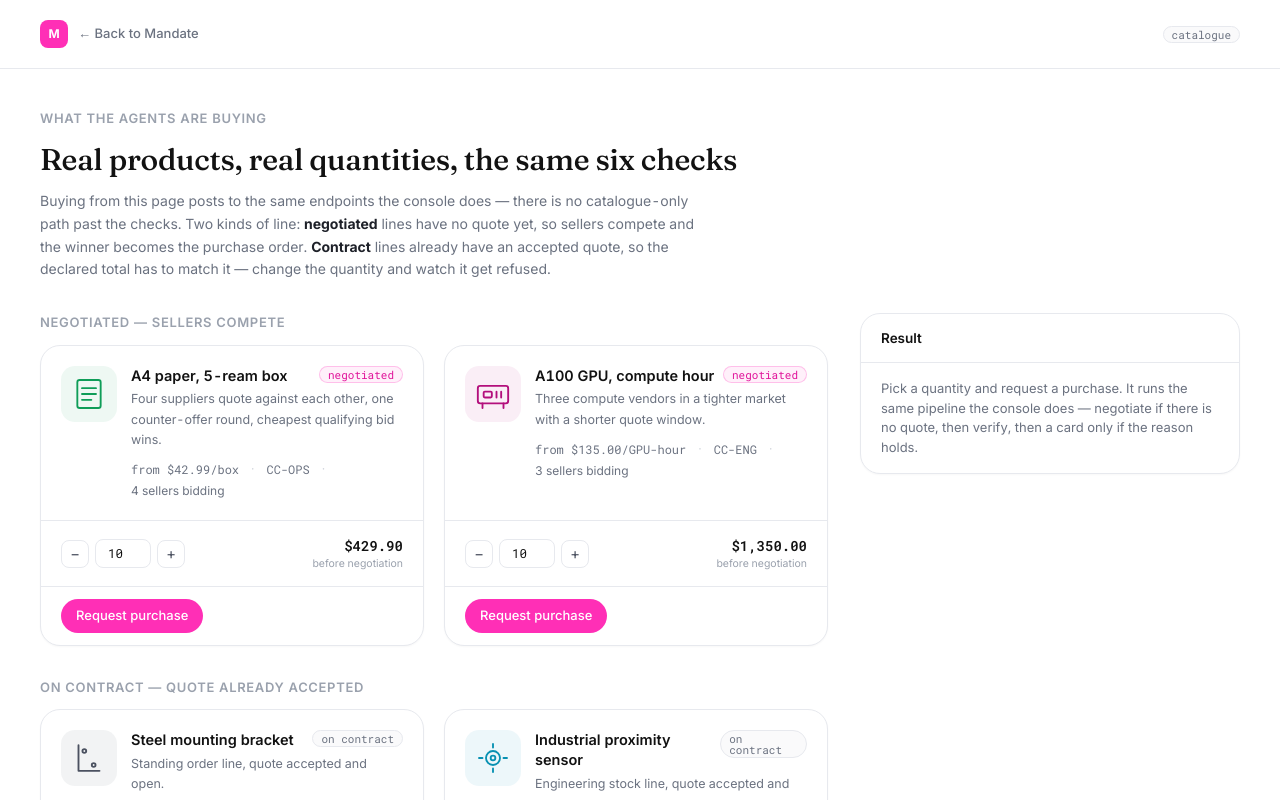
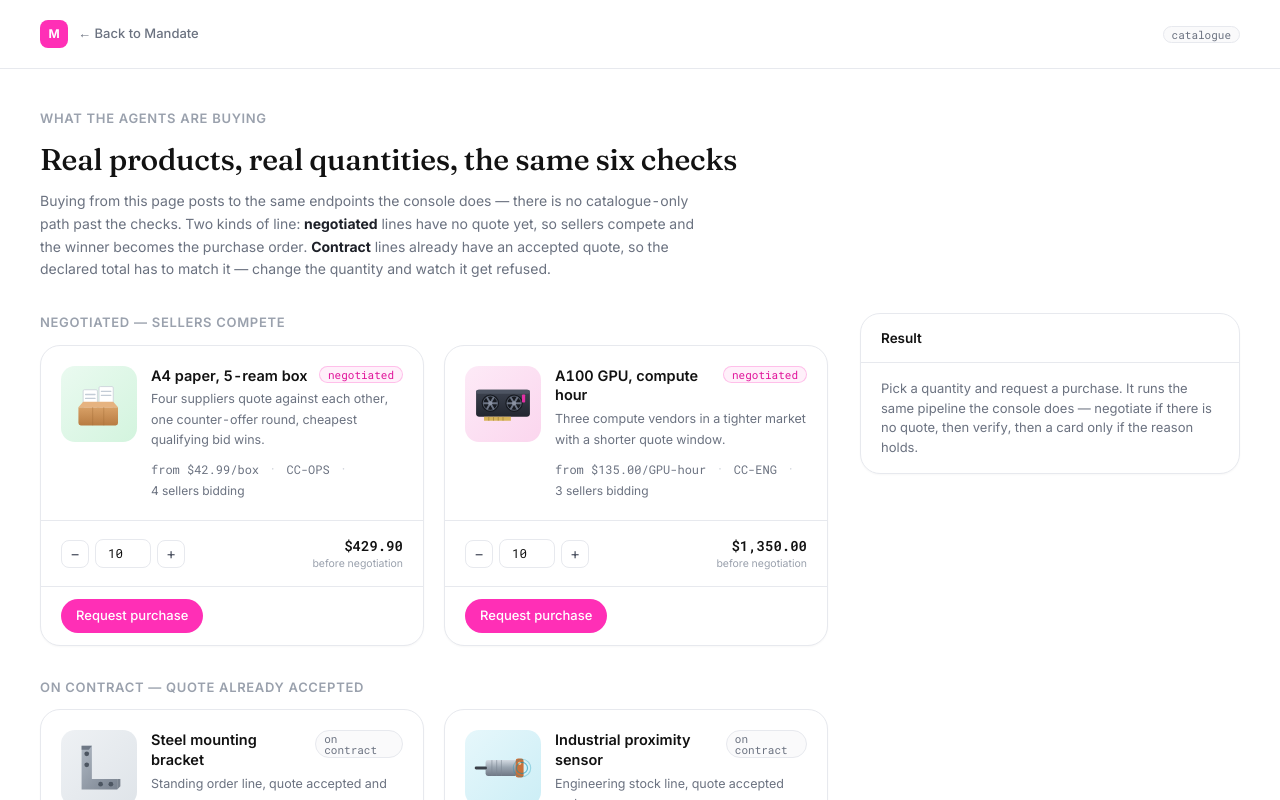
Before and after one commit to theomthakur/raingentic-team10, a Next.js app: page /catalog in a window 1280 px wide. Shown: the top 800 px of the page. Built offline with nearby package versions, Linux system fonts and the light colour scheme.

Commit message:
Product renders with depth, an Encode-named agent, and host tributes first on the roster

```diff
--- a/components/AgentFaces.tsx
+++ b/components/AgentFaces.tsx
@@ -76,7 +76,7 @@ export function LucaFace({ hair, ...props }: FaceProps) {
   );
 }
 
-export function AdaFace({ hair, ...props }: FaceProps) {
+export function CodyFace({ hair, ...props }: FaceProps) {
   return (
     <svg viewBox="0 0 24 24" {...props}>
       <Head>
@@ -102,7 +102,7 @@ export const AGENT_FACES = {
   mona: MonaFace,
   prue: PrueFace,
   luca: LucaFace,
-  ada: AdaFace,
+  cody: CodyFace,
   generic: GenericFace,
 } as const;
 
--- a/components/ProductGlyph.tsx
+++ b/components/ProductGlyph.tsx
@@ -1,110 +1,238 @@
 import type { GlyphKey } from "@/lib/catalog";
 
 /**
- * Simple drawn product illustrations. Same reasoning as the vendor avatars: these are
- * generic depictions of a category, not any manufacturer's actual product photography.
+ * Product renders, drawn rather than photographed.
+ *
+ * Same reasoning as the vendor avatars: these are generic depictions of a category, not
+ * any manufacturer's product photography, which we have no licence to ship. Drawing them
+ * also means they stay crisp at any size and add nothing to the page weight.
+ *
+ * Each drawing gets its own gradient ids, namespaced by key, because several render on
+ * the same page and duplicate ids would cross-wire the fills.
  */
 
-const STROKE = 1.6;
-
-function Frame({ tint, children }: { tint: string; children: React.ReactNode }) {
-  return (
-    <svg viewBox="0 0 48 48" width="100%" height="100%" aria-hidden="true">
-      <rect width="48" height="48" rx="12" fill={`${tint}12`} />
-      <g stroke={tint} strokeWidth={STROKE} fill="none" strokeLinecap="round" strokeLinejoin="round">
-        {children}
-      </g>
-    </svg>
-  );
+interface Art {
+  bg: [string, string];
+  render: (id: (n: string) => string) => React.ReactNode;
 }
 
-const DRAWINGS: Record<GlyphKey, { tint: string; art: React.ReactNode }> = {
+const ART: Record<GlyphKey, Art> = {
+  // A carton with reams stacked inside, lid open.
   paper: {
-    tint: "#0f9d58",
-    art: (
+    bg: ["#eafaf0", "#d3f4de"],
+    render: (id) => (
       <>
-        <rect x="14" y="12" width="20" height="24" rx="2" />
-        <path d="M18 19h12M18 24h12M18 29h8" />
+        <defs>
+          <linearGradient id={id("box")} x1="0" y1="0" x2="0" y2="1">
+            <stop offset="0%" stopColor="#d8a066" />
+            <stop offset="100%" stopColor="#b87c42" />
+          </linearGradient>
+        </defs>
+        {/* reams */}
+        <rect x="28" y="30" width="18" height="26" rx="1.5" fill="#ffffff" stroke="#cfd6dd" strokeWidth="1.2" />
+        <rect x="48" y="26" width="18" height="30" rx="1.5" fill="#ffffff" stroke="#cfd6dd" strokeWidth="1.2" />
+        <path d="M31 36h12M31 41h12M51 32h12M51 37h12" stroke="#c3ccd6" strokeWidth="1.6" strokeLinecap="round" />
+        {/* carton */}
+        <path d="M22 52h50v20a3 3 0 0 1-3 3H25a3 3 0 0 1-3-3z" fill={`url(#${id("box")})`} />
+        <path d="M22 52h50l-6-7H28z" fill="#e6b380" />
+        <path d="M40 52v23M54 52v23" stroke="#a06c36" strokeWidth="1" opacity=".5" />
       </>
     ),
   },
+
+  // A dual-fan accelerator card, seen face on.
   gpu: {
-    tint: "#b30f7c",
-    art: (
+    bg: ["#fdeaf7", "#fbd6ee"],
+    render: (id) => (
       <>
-        <rect x="11" y="17" width="26" height="15" rx="2" />
-        <rect x="16" y="22" width="7" height="5" rx="1" />
-        <path d="M27 22v5M31 22v5M15 32v4M33 32v4" />
+        <defs>
+          <linearGradient id={id("shroud")} x1="0" y1="0" x2="0" y2="1">
+            <stop offset="0%" stopColor="#3d4350" />
+            <stop offset="100%" stopColor="#22262f" />
+          </linearGradient>
+        </defs>
+        <rect x="14" y="30" width="68" height="34" rx="4" fill={`url(#${id("shroud")})`} />
+        <rect x="14" y="30" width="68" height="5" rx="2.5" fill="#4d5462" />
+        {[32, 62].map((cx) => (
+          <g key={cx}>
+            <circle cx={cx} cy="47" r="11" fill="#171a20" />
+            <circle cx={cx} cy="47" r="9" fill="none" stroke="#565e6d" strokeWidth="1.2" />
+            {[0, 60, 120, 180, 240, 300].map((a) => (
+              <path
+                key={a}
+                d={`M${cx} 47 L${cx + 8 * Math.cos((a * Math.PI) / 180)} ${47 + 8 * Math.sin((a * Math.PI) / 180)}`}
+                stroke="#6c7484"
+                strokeWidth="2.4"
+                strokeLinecap="round"
+              />
+            ))}
+            <circle cx={cx} cy="47" r="2.6" fill="#8b93a3" />
+          </g>
+        ))}
+        {/* PCIe fingers */}
+        <path d="M24 64h34v5H24z" fill="#d8b45a" />
+        <path d="M30 64v5M36 64v5M42 64v5M48 64v5" stroke="#a8873c" strokeWidth="1" />
+        <rect x="72" y="36" width="4" height="10" rx="1" fill="#ff2fb6" opacity=".85" />
       </>
     ),
   },
+
+  // Task chair, three-quarter view.
   chair: {
-    tint: "#7c3aed",
-    art: (
+    bg: ["#f1ecfe", "#e2d9fd"],
+    render: (id) => (
       <>
-        <path d="M17 12h14v11H17z" />
-        <path d="M15 23h18M24 23v8M18 39l6-8 6 8" />
+        <defs>
+          <linearGradient id={id("mesh")} x1="0" y1="0" x2="1" y2="1">
+            <stop offset="0%" stopColor="#6b5bd6" />
+            <stop offset="100%" stopColor="#4b3ba8" />
+          </linearGradient>
+        </defs>
+        <path d="M34 18h26a5 5 0 0 1 5 5v20a5 5 0 0 1-5 5H34a5 5 0 0 1-5-5V23a5 5 0 0 1 5-5z" fill={`url(#${id("mesh")})`} />
+        <path d="M35 25h24M35 31h24M35 37h24" stroke="#8d80e4" strokeWidth="1.2" opacity=".8" />
+        <rect x="28" y="50" width="38" height="8" rx="4" fill="#3f3590" />
+        <path d="M47 58v12" stroke="#6b7280" strokeWidth="4" strokeLinecap="round" />
+        <path d="M32 78l15-8 15 8" stroke="#6b7280" strokeWidth="3.5" strokeLinecap="round" fill="none" />
+        <circle cx="31" cy="79" r="3" fill="#4b5160" />
+        <circle cx="63" cy="79" r="3" fill="#4b5160" />
       </>
     ),
   },
+
+  // Cylindrical inductive proximity sensor with a lead.
   sensor: {
-    tint: "#0891b2",
-    art: (
+    bg: ["#e6f7fb", "#cceef6"],
+    render: (id) => (
       <>
-        <circle cx="24" cy="24" r="6" />
-        <circle cx="24" cy="24" r="2" />
-        <path d="M24 12v3M24 33v3M12 24h3M33 24h3" />
+        <defs>
+          <linearGradient id={id("steel")} x1="0" y1="0" x2="0" y2="1">
+            <stop offset="0%" stopColor="#d3dae2" />
+            <stop offset="45%" stopColor="#9aa5b1" />
+            <stop offset="100%" stopColor="#6f7885" />
+          </linearGradient>
+        </defs>
+        <rect x="26" y="38" width="40" height="20" rx="3" fill={`url(#${id("steel")})`} />
+        <path d="M34 38v20M40 38v20M46 38v20" stroke="#7d8794" strokeWidth="1" opacity=".7" />
+        <rect x="64" y="36" width="10" height="24" rx="3" fill="#c9713a" />
+        <circle cx="69" cy="42" r="2" fill="#ffd9a8" />
+        <path d="M26 48H14" stroke="#3a4049" strokeWidth="3.5" strokeLinecap="round" />
+        <circle cx="72" cy="48" r="7" fill="none" stroke="#0891b2" strokeWidth="1.6" opacity=".55" />
+        <circle cx="72" cy="48" r="11" fill="none" stroke="#0891b2" strokeWidth="1.4" opacity=".3" />
       </>
     ),
   },
+
+  // Steel L-bracket, isometric, with bolt holes.
   bracket: {
-    tint: "#4b5160",
-    art: (
+    bg: ["#eef1f4", "#dfe4e9"],
+    render: (id) => (
       <>
-        <path d="M15 13v22h18" />
-        <circle cx="20" cy="18" r="1.6" />
-        <circle cx="28" cy="30" r="1.6" />
+        <defs>
+          <linearGradient id={id("plate")} x1="0" y1="0" x2="1" y2="1">
+            <stop offset="0%" stopColor="#aeb7c2" />
+            <stop offset="100%" stopColor="#79828f" />
+          </linearGradient>
+        </defs>
+        <path d="M26 20h13v42h32v13H26z" fill={`url(#${id("plate")})`} />
+        <path d="M26 20h13l-4 5h-9zM71 62v13l4-4V62z" fill="#606a77" opacity=".8" />
+        <circle cx="32.5" cy="30" r="3" fill="#4c5561" />
+        <circle cx="32.5" cy="44" r="3" fill="#4c5561" />
+        <circle cx="50" cy="68.5" r="3" fill="#4c5561" />
+        <circle cx="63" cy="68.5" r="3" fill="#4c5561" />
       </>
     ),
   },
+
+  // Stacked metal billets.
   alloy: {
-    tint: "#b45309",
-    art: (
+    bg: ["#fdf0e2", "#fbe0c6"],
+    render: (id) => (
       <>
-        <path d="M12 20l12-6 12 6-12 6z" />
-        <path d="M12 20v8l12 6 12-6v-8" />
+        <defs>
+          <linearGradient id={id("bar")} x1="0" y1="0" x2="0" y2="1">
+            <stop offset="0%" stopColor="#c8d0d9" />
+            <stop offset="100%" stopColor="#8d97a3" />
+          </linearGradient>
+        </defs>
+        {[
+          [22, 52],
+          [46, 52],
+          [34, 36],
+        ].map(([x, y], i) => (
+          <g key={i}>
+            <path d={`M${x} ${y + 8} l10-6 22 0 -10 6z`} fill="#dfe5ec" />
+            <rect x={x} y={y + 8} width="22" height="14" rx="1.5" fill={`url(#${id("bar")})`} />
+            <path d={`M${x + 22} ${y + 8} l10-6 0 14 -10 6z`} fill="#6f7883" />
+          </g>
+        ))}
       </>
     ),
   },
+
+  // Box truck for a freight lane booking.
   freight: {
-    tint: "#c2410c",
-    art: (
+    bg: ["#fdeee6", "#fbdccc"],
+    render: (id) => (
       <>
-        <path d="M10 18h17v13H10zM27 22h7l4 5v4h-11z" />
-        <circle cx="16" cy="34" r="3" />
-        <circle cx="32" cy="34" r="3" />
+        <defs>
+          <linearGradient id={id("body")} x1="0" y1="0" x2="0" y2="1">
+            <stop offset="0%" stopColor="#f4f6f8" />
+            <stop offset="100%" stopColor="#d5dae0" />
+          </linearGradient>
+        </defs>
+        <rect x="14" y="30" width="40" height="32" rx="3" fill={`url(#${id("body")})`} stroke="#c0c7cf" strokeWidth="1.2" />
+        <path d="M22 38h24M22 46h24" stroke="#c8ced5" strokeWidth="1.6" />
+        <path d="M54 40h13l9 11v11H54z" fill="#c2410c" />
+        <path d="M57 43h8l6 7h-14z" fill="#ffd7bd" />
+        <circle cx="28" cy="66" r="6.5" fill="#2f343b" />
+        <circle cx="28" cy="66" r="2.6" fill="#8b939d" />
+        <circle cx="65" cy="66" r="6.5" fill="#2f343b" />
+        <circle cx="65" cy="66" r="2.6" fill="#8b939d" />
       </>
     ),
   },
+
+  // Roller conveyor carrying a crate.
   conveyor: {
-    tint: "#0369a1",
-    art: (
+    bg: ["#e8f2fb", "#d2e6f8"],
+    render: (id) => (
       <>
-        <path d="M11 30h26" />
-        <circle cx="15" cy="34" r="3.5" />
-        <circle cx="24" cy="34" r="3.5" />
-        <circle cx="33" cy="34" r="3.5" />
-        <rect x="19" y="16" width="11" height="9" rx="1.5" />
+        <defs>
+          <linearGradient id={id("crate")} x1="0" y1="0" x2="0" y2="1">
+            <stop offset="0%" stopColor="#e0aa6d" />
+            <stop offset="100%" stopColor="#bd8442" />
+          </linearGradient>
+        </defs>
+        <rect x="34" y="24" width="30" height="22" rx="2" fill={`url(#${id("crate")})`} />
+        <path d="M34 32h30M49 24v22" stroke="#9c6a33" strokeWidth="1.6" opacity=".65" />
+        <rect x="14" y="50" width="70" height="6" rx="3" fill="#8b95a1" />
+        {[22, 36, 50, 64, 78].map((cx) => (
+          <g key={cx}>
+            <circle cx={cx} cy="64" r="7" fill="#59616c" />
+            <circle cx={cx} cy="64" r="3" fill="#98a2ae" />
+          </g>
+        ))}
+        <path d="M14 73h70" stroke="#7a848f" strokeWidth="3" strokeLinecap="round" />
       </>
     ),
   },
 };
 
-export function ProductGlyph({ glyph, size = 56 }: { glyph: GlyphKey; size?: number }) {
-  const d = DRAWINGS[glyph];
+export function ProductGlyph({ glyph, size = 76 }: { glyph: GlyphKey; size?: number }) {
+  const art = ART[glyph];
+  const id = (n: string) => `${glyph}-${n}`;
   return (
-    <span className="inline-block shrink-0" style={{ width: size, height: size }}>
-      <Frame tint={d.tint}>{d.art}</Frame>
+    <span className="inline-block shrink-0 overflow-hidden rounded-xl" style={{ width: size, height: size }}>
+      <svg viewBox="0 0 96 96" width="100%" height="100%" role="img" aria-hidden="true">
+        <defs>
+          <linearGradient id={id("bg")} x1="0" y1="0" x2="1" y2="1">
+            <stop offset="0%" stopColor={art.bg[0]} />
+            <stop offset="100%" stopColor={art.bg[1]} />
+          </linearGradient>
+        </defs>
+        <rect width="96" height="96" rx="14" fill={`url(#${id("bg")})`} />
+        {art.render(id)}
+      </svg>
     </span>
   );
 }
```
Also changed, not shown: app/agents/page.tsx (+21 -6 lines), lib/agents.ts (+13 -7 lines).
